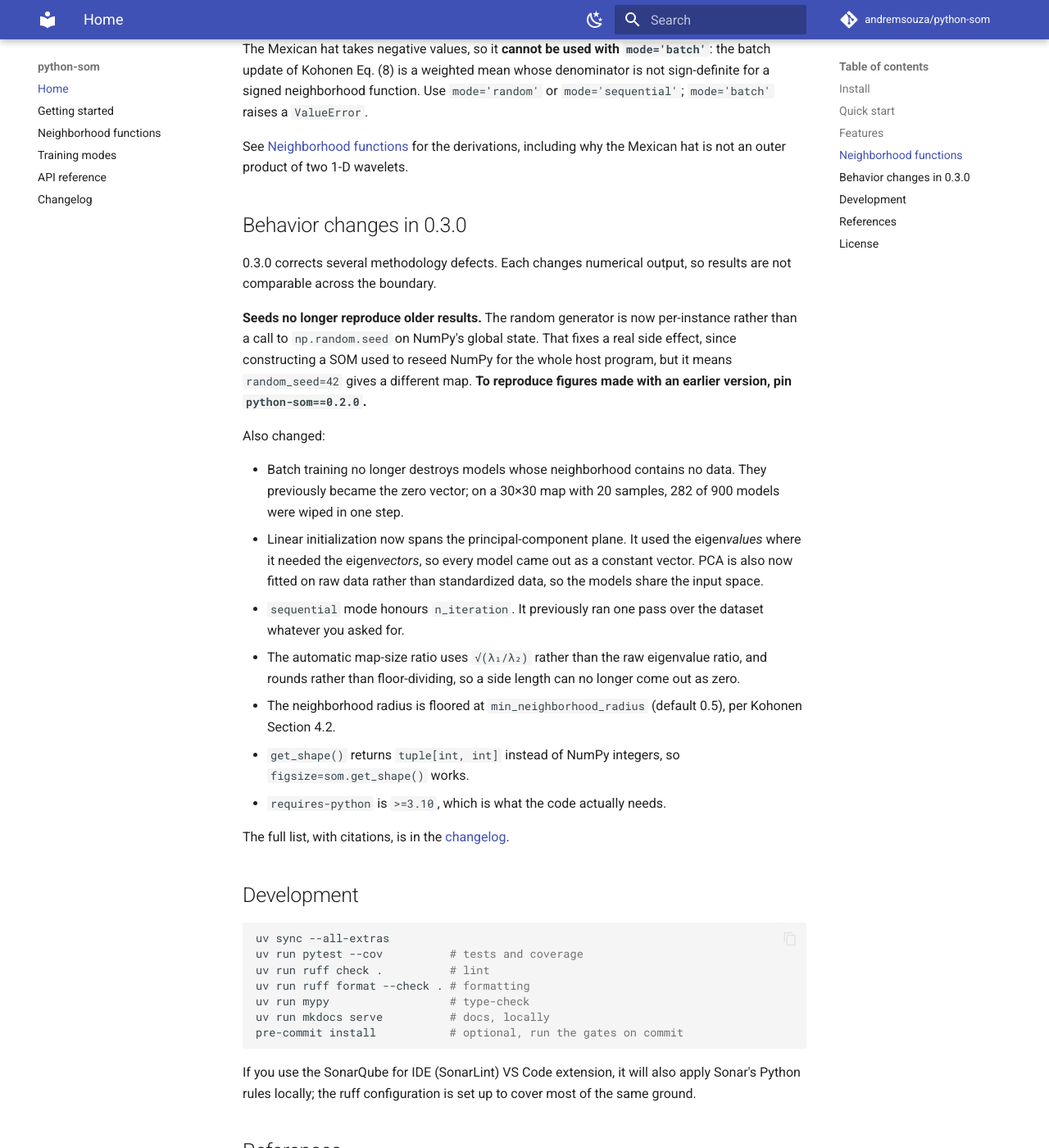
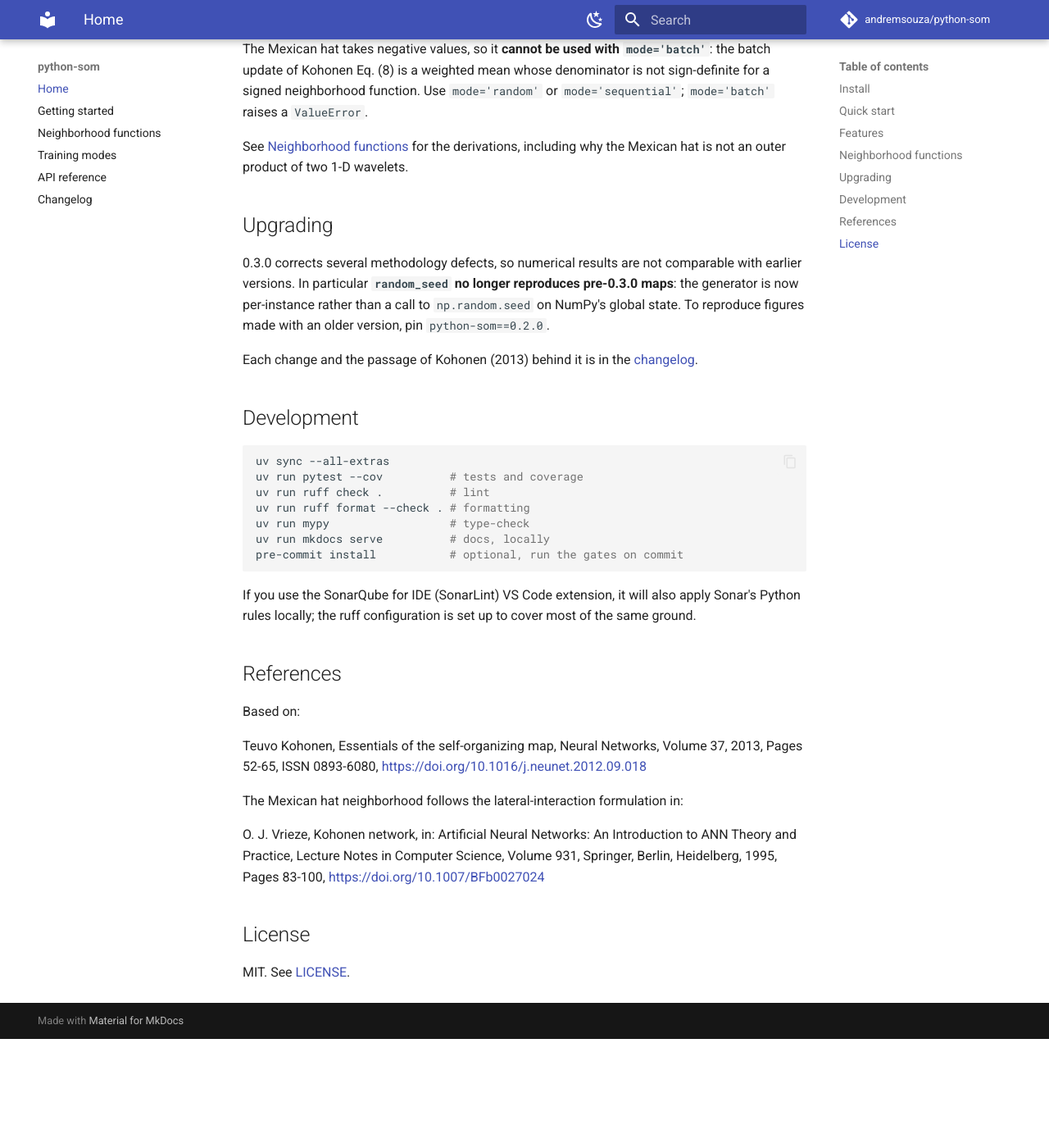
Before and after one commit to andremsouza/python-som, an MkDocs documentation site: the page built from docs/index.md, in a window 1280 px wide and 1400 px high, scrolled down 2003 px. Shown: the whole window at 82% size. Built offline with MkDocs 1.6.1 and Material for MkDocs 9.7.7, drawn with Linux system fonts in a browser that asks for light colours; comment, search, counter and statistics services are not loaded; after the commit the page ends 3270 px from its top, so only the background shows below that.

Commit message:
Remove session-specific residue from the documentation
Three kinds of content were written from the perspective of someone who
had just fixed the bugs, rather than of a reader using the library.

Internal test names, in four places. `test_batch_never_zeroes_a_model`
and friends mean nothing to a reader who has the wheel rather than the
repository, and they couple the prose to test filenames.

A 30-line "Behavior changes in 0.3.0" section in the README, 20% of the
file, three of whose seven bullets restated the CHANGELOG verbatim. The
README is the front door for someone deciding whether to use the library;
a per-version migration list is reference material that will be stale at
0.4.0 and misleading at 1.0.0, with nobody maintaining it. Replaced with
four lines under "Upgrading" that keep the one fact affecting the upgrade
decision, that seeds do not reproduce pre-0.3.0 maps, and link to the
CHANGELOG for the rest. Every removed fact is still there.

An admonition on the training-modes page about `sequential` having once
ignored `n_iteration`. The page describes what the modes do; what they
used to do belongs in the CHANGELOG.

The reproducibility warning stays where seeds are discussed, and the
cyclic fold-back explanation stays, because both give a reader context for
the current behaviour rather than recounting its history.

Also audited for absolute paths, planning-workspace references, PR numbers
and TODO markers: none present.

```diff
--- a/README.md
+++ b/README.md
@@ -71,34 +71,15 @@ neighborhood function. Use `mode='random'` or `mode='sequential'`; `mode='batch'
 See [Neighborhood functions](https://andremsouza.github.io/python-som/neighborhood-functions/) for
 the derivations, including why the Mexican hat is not an outer product of two 1-D wavelets.
 
-## Behavior changes in 0.3.0
+## Upgrading
 
-0.3.0 corrects several methodology defects. Each changes numerical output, so results are not
-comparable across the boundary.
+0.3.0 corrects several methodology defects, so numerical results are not comparable with earlier
+versions. In particular **`random_seed` no longer reproduces pre-0.3.0 maps**: the generator is now
+per-instance rather than a call to `np.random.seed` on NumPy's global state. To reproduce figures
+made with an older version, pin `python-som==0.2.0`.
 
-**Seeds no longer reproduce older results.** The random generator is now per-instance rather than a
-call to `np.random.seed` on NumPy's global state. That fixes a real side effect, since constructing
-a SOM used to reseed NumPy for the whole host program, but it means `random_seed=42` gives a
-different map. **To reproduce figures made with an earlier version, pin `python-som==0.2.0`.**
-
-Also changed:
-
-* Batch training no longer destroys models whose neighborhood contains no data. They previously
-  became the zero vector; on a 30×30 map with 20 samples, 282 of 900 models were wiped in one step.
-* Linear initialization now spans the principal-component plane. It used the eigen*values* where
-  it needed the eigen*vectors*, so every model came out as a constant vector. PCA is also now fitted
-  on raw data rather than standardized data, so the models share the input space.
-* `sequential` mode honours `n_iteration`. It previously ran one pass over the dataset whatever
-  you asked for.
-* The automatic map-size ratio uses `√(λ₁/λ₂)` rather than the raw eigenvalue ratio, and rounds
-  rather than floor-dividing, so a side length can no longer come out as zero.
-* The neighborhood radius is floored at `min_neighborhood_radius` (default 0.5), per Kohonen
-  Section 4.2.
-* `get_shape()` returns `tuple[int, int]` instead of NumPy integers, so `figsize=som.get_shape()`
-  works.
-* `requires-python` is `>=3.10`, which is what the code actually needs.
-
-The full list, with citations, is in the [changelog](https://github.com/andremsouza/python-som/blob/master/CHANGELOG.md).
+Each change and the passage of Kohonen (2013) behind it is in the
+[changelog](https://github.com/andremsouza/python-som/blob/master/CHANGELOG.md).
 
 ## Development
 
```
Also changed, not shown: docs/neighborhood-functions.md (+2 -4 lines), docs/training-modes.md (+3 -11 lines).
